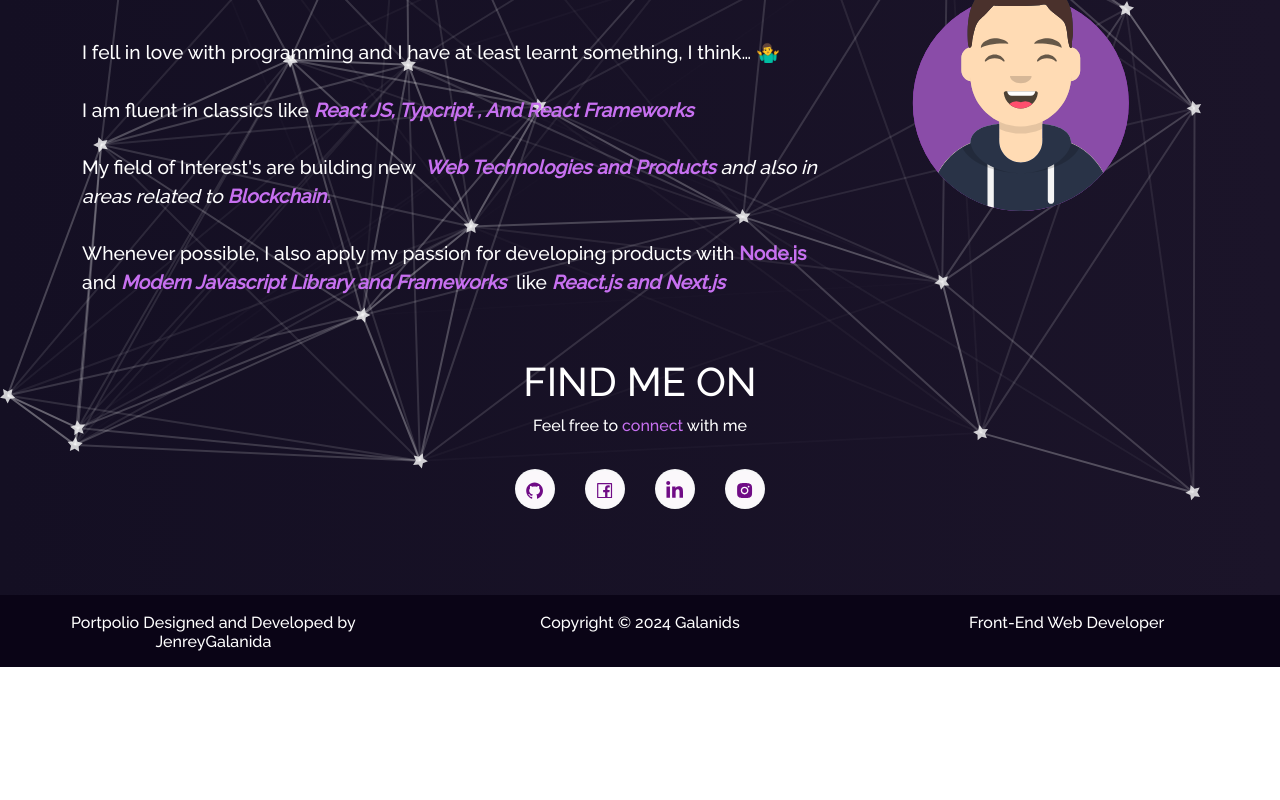
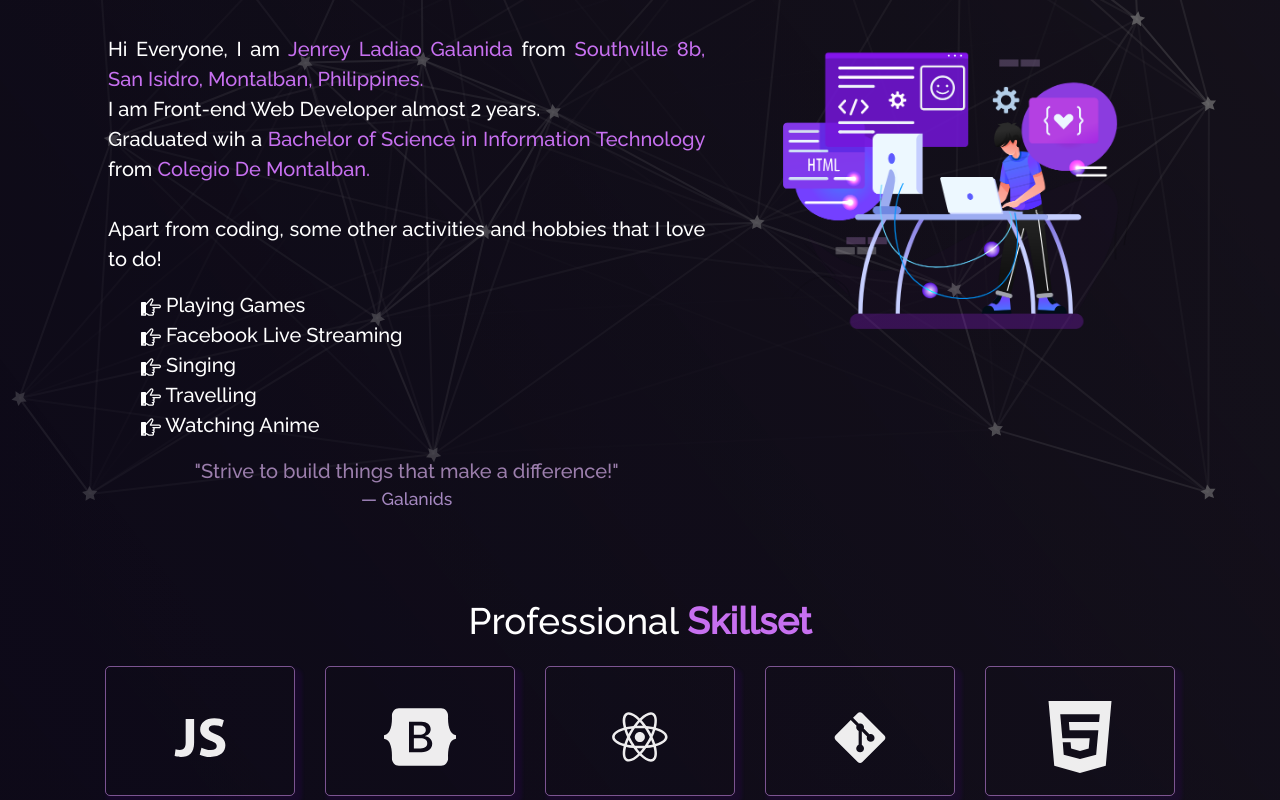
Before and after one commit to Galanida/myportfolio, a React (Vite) app: page /myportfolio/about in a window 1280 px wide. Shown: the part 240-1040 px from the top of the page. Before the commit the page ends 907 px from the top, so only its background shows below. Built offline with nearby package versions, Linux system fonts and the light colour scheme.

Commit message:
Added about page and navigate button

```diff
--- a/package.json
+++ b/package.json
@@ -21,6 +21,7 @@
     "react": "^18.2.0",
     "react-bootstrap": "^2.10.2",
     "react-dom": "^18.2.0",
+    "react-github-calendar": "^4.1.3",
     "react-helmet-async": "^2.0.5",
     "react-icons": "^5.2.1",
     "react-parallax-tilt": "^1.7.226",
--- a/src/components/navbar-footer/Footer.tsx
+++ b/src/components/navbar-footer/Footer.tsx
@@ -24,8 +24,8 @@
 
   const Footer = () => {
     const facebookLink = "https://www.facebook.com/jenrey.galanida";
-    const linkedinLink = "https://www.linkedin.com";
-    const githubLink = "https://www.github.com";
+    const linkedinLink = "https://www.linkedin.com/in/jenrey-ladiao-galanida-468262243/";
+    const githubLink = "https://github.com/Galanida";
 
     return (
       <StyledBottomNavigation>
--- a/src/pages/About/About.tsx
+++ b/src/pages/About/About.tsx
@@ -0,0 +1,51 @@
+import { Container, Row, Col } from "react-bootstrap";
+import Github from "./Github";
+import Techstack from "./Techstack";
+import Aboutcard from "./AboutCard";
+import laptopImg from "../../assets/about.png";
+import Toolstack from "./Toolstack";
+
+function About() {
+  return (
+    <Container fluid className="about-section">
+      <Container>
+        <Row style={{ justifyContent: "center", padding: "10px" }}>
+          <Col
+            md={7}
+            style={{
+              justifyContent: "center",
+              paddingTop: "30px",
+              paddingBottom: "50px",
+            }}
+          >
+            <h1 style={{ fontSize: "2.1em", paddingBottom: "20px" }}>
+              Know Who <strong className="purple">I'M</strong>
+            </h1>
+            <Aboutcard />
+          </Col>
+          <Col
+            md={5}
+            style={{ paddingTop: "120px", paddingBottom: "50px" }}
+            className="about-img"
+          >
+            <img src={laptopImg} alt="about" className="img-fluid" />
+          </Col>
+        </Row>
+        <h1 className="project-heading">
+          Professional <strong className="purple">Skillset </strong>
+        </h1>
+
+        <Techstack />
+
+        <h1 className="project-heading">
+          <strong className="purple">Tools</strong> I use
+        </h1>
+        <Toolstack />
+
+        <Github />
+      </Container>
+    </Container>
+  );
+}
+
+export default About;
--- /dev/null
+++ b/src/pages/About/AboutCard.tsx
@@ -0,0 +1,49 @@
+import Card from "react-bootstrap/Card";
+import { ImPointRight } from "react-icons/im";
+
+function AboutCard() {
+  return (
+    <Card className="quote-card-view">
+      <Card.Body>
+        <blockquote className="blockquote mb-0">
+          <p style={{ textAlign: "justify" }}>
+            Hi Everyone, I am <span className="purple">Jenrey Ladiao Galanida </span>
+            from <span className="purple"> Southville 8b, San Isidro, Montalban, Philippines.</span>
+            <br />
+            I am Front-end Web Developer almost 2 years.
+            <br />
+            Graduated wih a <span className="purple"> Bachelor of Science in Information Technology </span>
+             from <span className="purple"> Colegio De Montalban. </span>
+            <br />
+            <br />
+            Apart from coding, some other activities and hobbies that I love to do!
+          </p>
+          <ul>
+            <li className="about-activity">
+              <ImPointRight /> Playing Games
+            </li>
+            <li className="about-activity">
+              <ImPointRight /> Facebook Live Streaming
+            </li>
+            <li className="about-activity">
+              <ImPointRight /> Singing
+            </li>
+            <li className="about-activity">
+              <ImPointRight /> Travelling
+            </li>
+            <li className="about-activity">
+              <ImPointRight /> Watching Anime
+            </li>
+          </ul>
+
+          <p style={{ color: "rgb(155 126 172)" }}>
+            "Strive to build things that make a difference!"{" "}
+          </p>
+          <footer className="blockquote-footer">Galanids</footer>
+        </blockquote>
+      </Card.Body>
+    </Card>
+  );
+}
+
+export default AboutCard;
--- /dev/null
+++ b/src/pages/About/Github.tsx
@@ -0,0 +1,20 @@
+import GitHubCalendar from "react-github-calendar";
+import { Row } from "react-bootstrap";
+
+function Github() {
+  return (
+    <Row style={{ justifyContent: "center", paddingBottom: "10px" }}>
+      <h1 className="project-heading" style={{ paddingBottom: "20px" }}>
+        Days I <strong className="purple">Code</strong>
+      </h1>
+      <GitHubCalendar
+        username="galanida"
+        blockSize={15}
+        blockMargin={5}
+        fontSize={16}
+      />
+    </Row>
+  );
+}
+
+export default Github;
--- /dev/null
+++ b/src/pages/About/Techstack.tsx
@@ -0,0 +1,46 @@
+import { Col, Row } from "react-bootstrap";
+import {
+  DiJavascript1,
+  DiReact,
+  DiGit,
+  DiCss3
+} from "react-icons/di";
+import {
+ SiHtml5,
+ SiMui,
+ SiTypescript,
+ SiBootstrap
+} from "react-icons/si";
+
+function Techstack() {
+  return (
+    <Row style={{ justifyContent: "center", paddingBottom: "50px" }}>
+      <Col xs={4} md={2} className="tech-icons">
+        <span className="wave" role="img" aria-labelledby="wave"><DiJavascript1 /></span>
+      </Col>
+      <Col xs={4} md={2} className="tech-icons">
+      <span className="wave" role="img" aria-labelledby="wave"><SiBootstrap /></span>
+      </Col>
+      <Col xs={4} md={2} className="tech-icons">
+        <span className="wave" role="img" aria-labelledby="wave"><DiReact /></span>
+      </Col>
+      <Col xs={4} md={2} className="tech-icons">
+        <span className="wave" role="img" aria-labelledby="wave"><DiGit /></span>
+      </Col>
+      <Col xs={4} md={2} className="tech-icons">
+        <span className="wave" role="img" aria-labelledby="wave"><SiHtml5 /></span>
+      </Col>
+      <Col xs={4} md={2} className="tech-icons">
+        <span className="wave" role="img" aria-labelledby="wave"><DiCss3/></span>
+      </Col>
+      <Col xs={4} md={2} className="tech-icons">
+        <span className="wave" role="img" aria-labelledby="wave"><SiMui /></span>
+      </Col>
+      <Col xs={4} md={2} className="tech-icons">
+        <span className="wave" role="img" aria-labelledby="wave"><SiTypescript /></span>
+      </Col>
+    </Row>
+  );
+}
+
+export default Techstack;
--- /dev/null
+++ b/src/pages/About/Toolstack.tsx
@@ -0,0 +1,29 @@
+import { Col, Row } from "react-bootstrap";
+import {
+  SiVisualstudiocode,
+  SiPostman,
+  SiBitbucket
+} from "react-icons/si";
+
+import {
+
+} from "react-icons/di";
+
+function Toolstack() {
+  return (
+    <Row style={{ justifyContent: "center", paddingBottom: "50px" }}>
+      <Col xs={4} md={2} className="tech-icons">
+        <span className="wave" role="img" aria-labelledby="wave"><SiBitbucket /></span>
+      </Col>
+      <Col xs={4} md={2} className="tech-icons">
+        <span className="wave" role="img" aria-labelledby="wave"><SiVisualstudiocode /></span>
+      </Col>
+      <Col xs={4} md={2} className="tech-icons">
+        <span className="wave" role="img" aria-labelledby="wave"><SiPostman /></span>
+
+      </Col>
+    </Row>
+  );
+}
+
+export default Toolstack;
--- a/src/pages/Home/Home2.tsx
+++ b/src/pages/Home/Home2.tsx
@@ -18,7 +18,7 @@
               LET ME <span className="purple"> INTRODUCE </span> MYSELF
             </h1>
             <p className="home-about-body">
-              I fell in love with programming and I have at least learnt
+              I fell in love with programming and I have at least learn
               something, I think… 🤷‍♂️
               <br />
               <br />I am fluent in classics like
@@ -29,16 +29,12 @@
               <br />
               My field of Interest's are building new &nbsp;
               <i>
-                <b className="purple">Web Technologies and Products </b> and
-                also in areas related to{" "}
-                <b className="purple">
-                  Blockchain.
-                </b>
+                <b className="purple">Web Technologies and Products </b>
               </i>
               <br />
               <br />
               Whenever possible, I also apply my passion for developing products
-              with <b className="purple">Node.js</b> and
+              with <b className="purple">React</b> and
               <i>
                 <b className="purple">
                   {" "}
@@ -47,7 +43,7 @@
               </i>
               &nbsp; like
               <i>
-                <b className="purple"> React.js and Next.js</b>
+                <b className="purple"> React.js and Typescript</b>
               </i>
             </p>
           </Col>
--- a/src/routes/Routestype.tsx
+++ b/src/routes/Routestype.tsx
@@ -1,6 +1,6 @@
 import { RouteType } from "./types";
 import Home from "../pages/Home/Home";
-import Home2 from "../pages/Home/Home2";
+import About from "../pages/About/About";
 import ResumeNew from "../pages/Resume/ResumeNew";
 
 export const routesConfig: RouteType[] =  [
@@ -14,7 +14,7 @@
  },
  {
     path: "/myportfolio/about",
-    element: <Home2 />,
+    element: <About />,
  },
  {
     path: "/myportfolio/projects",
```
Also changed, not shown: 1 other file (tests, documents, lock files or other folders).
